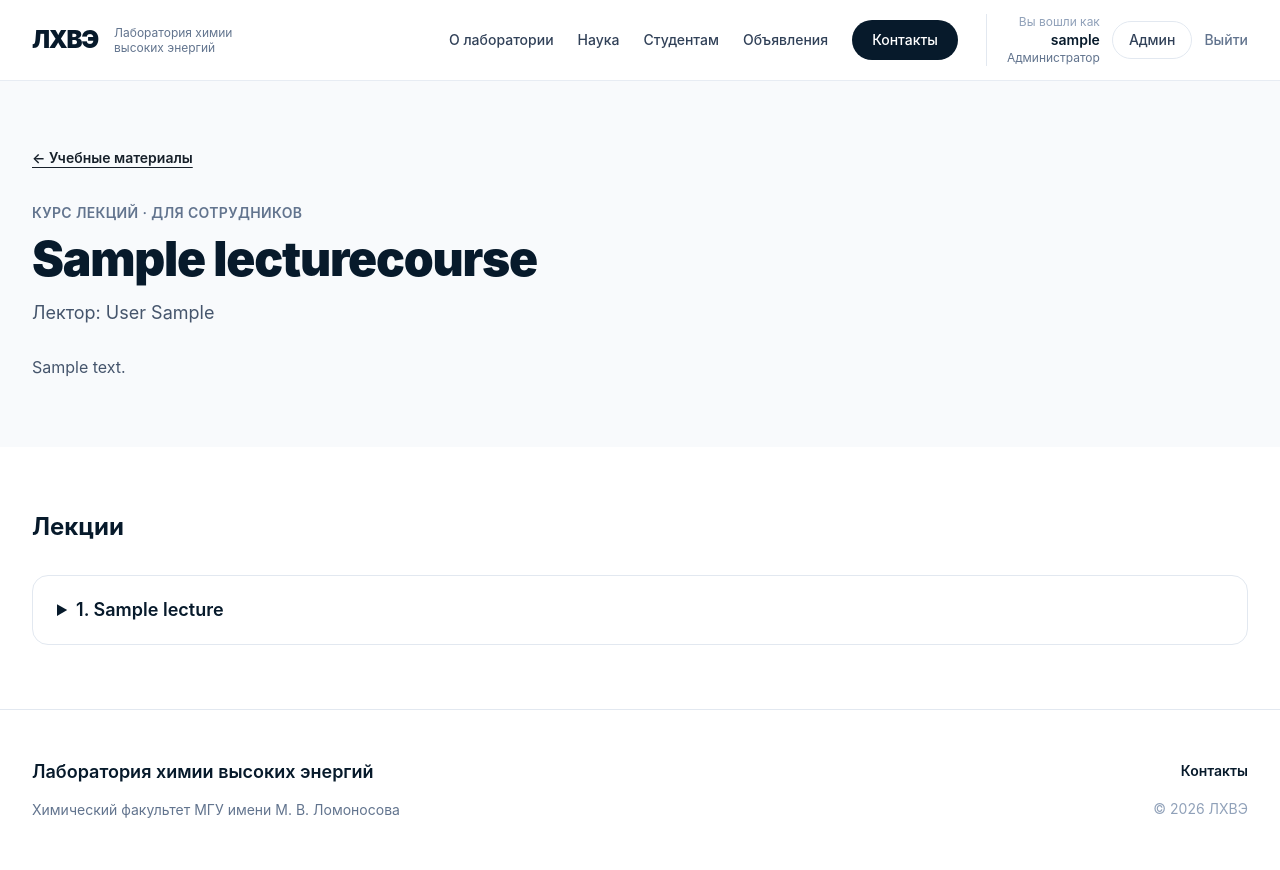
After one commit to Umiacha/LHEC, a Django app: a page that uses education/templates/education/lecture_course_detail.html in a window 1280 px wide. The commit adds this page. Run offline with Django 5.2, Linux system fonts and the light colour scheme; a user stored in the database is signed in; tables that the repository leaves empty hold one stand-in row (values such as "Sample post").

Commit message:
Add lectures pages.

```diff
--- a/core/static/core/css/main.css
+++ b/core/static/core/css/main.css
@@ -317,6 +317,9 @@
   .block {
     display: block;
   }
+  .contents {
+    display: contents;
+  }
   .flex {
     display: flex;
   }
@@ -458,6 +461,11 @@
     --tw-space-y-reverse: 0;
     margin-block-start: calc(calc(var(--spacing) * 3) * var(--tw-space-y-reverse));
     margin-block-end: calc(calc(var(--spacing) * 3) * calc(1 - var(--tw-space-y-reverse)));
+  }
+  :where(.space-y-4 > :not(:last-child)) {
+    --tw-space-y-reverse: 0;
+    margin-block-start: calc(calc(var(--spacing) * 4) * var(--tw-space-y-reverse));
+    margin-block-end: calc(calc(var(--spacing) * 4) * calc(1 - var(--tw-space-y-reverse)));
   }
   :where(.space-y-6 > :not(:last-child)) {
     --tw-space-y-reverse: 0;
@@ -629,6 +637,9 @@
   .py-4 {
     padding-block: calc(var(--spacing) * 4);
   }
+  .py-5 {
+    padding-block: calc(var(--spacing) * 5);
+  }
   .py-6 {
     padding-block: calc(var(--spacing) * 6);
   }
@@ -829,6 +840,12 @@
   }
   .no-underline {
     text-decoration-line: none;
+  }
+  .underline {
+    text-decoration-line: underline;
+  }
+  .underline-offset-4 {
+    text-underline-offset: 4px;
   }
   .shadow-lg {
     --tw-shadow: 0 10px 15px -3px var(--tw-shadow-color, rgb(0 0 0 / 0.1)), 0 4px 6px -4px var(--tw-shadow-color, rgb(0 0 0 / 0.1));
@@ -971,6 +988,9 @@
   }
   .focus-visible\:outline-offset-2:focus-visible {
     outline-offset: 2px;
+  }
+  .focus-visible\:outline-offset-4:focus-visible {
+    outline-offset: 4px;
   }
   .focus-visible\:outline-lab-950:focus-visible {
     outline-color: var(--color-lab-950);
--- a/education/models.py
+++ b/education/models.py
@@ -13,6 +13,10 @@ class LabWork(models.Model):
 
     order = models.PositiveIntegerField(default=0)
     is_published = models.BooleanField(default=True)
+
+    class Meta:
+        verbose_name = 'Лабораторная работа'
+        verbose_name_plural = 'Лабораторные работы'
 
 
 class TeachingMaterial(models.Model):
@@ -39,6 +43,8 @@ class TeachingMaterial(models.Model):
     is_published = models.BooleanField(default=True)
 
     class Meta:
+        verbose_name = 'Учебный материал'
+        verbose_name_plural = 'Учебные материалы'
         permissions = [
             ('view_internal_materials', 'Can view internal teaching materials'),
         ]
--- /dev/null
+++ b/education/templates/education/lecture_course_detail.html
@@ -0,0 +1,55 @@
+{% extends "core/base.html" %}
+
+{% block title %}{{ course.title }} — ЛХВЭ{% endblock %}
+{% block description %}Материалы курса лекций для сотрудников ЛХВЭ.{% endblock %}
+
+{% block content %}
+<section class="bg-slate-50">
+    <div class="mx-auto max-w-7xl px-6 py-16 lg:px-8">
+        <a href="{% url 'education:study_materials' %}#lecture-courses-title" class="text-sm font-semibold text-energy-600 underline underline-offset-4">← Учебные материалы</a>
+        <p class="mt-8 text-sm font-semibold uppercase tracking-wide text-slate-500">Курс лекций · Для сотрудников</p>
+        <h1 class="mt-3 text-4xl font-black tracking-tight text-lab-950 sm:text-5xl">{{ course.title }}</h1>
+        {% if course.lecturer %}<p class="mt-4 text-lg text-slate-600">Лектор: {{ course.lecturer }}</p>{% endif %}
+        {% if course.description %}<div class="mt-6 max-w-3xl whitespace-pre-line leading-8 text-slate-600">{{ course.description }}</div>{% endif %}
+    </div>
+</section>
+<section class="bg-white">
+    <div class="mx-auto max-w-7xl px-6 py-16 lg:px-8">
+        <h2 class="text-2xl font-bold text-lab-950">Лекции</h2>
+        <div class="mt-8 space-y-4">
+            {% for lecture in course.visible_lectures %}
+                <details id="lecture-{{ lecture.pk }}" class="rounded-2xl border border-slate-200 bg-white">
+                    <summary class="cursor-pointer rounded-2xl px-6 py-5 text-lg font-semibold text-lab-950 focus-visible:outline focus-visible:outline-2 focus-visible:outline-offset-4 focus-visible:outline-lab-950">{{ forloop.counter }}. {{ lecture.title }}</summary>
+                    <div class="border-t border-slate-100 px-6 py-6">
+                        <p class="text-sm text-slate-500">Запись изменена: {{ lecture.updated_at|date:"d.m.Y" }}</p>
+                        {% if lecture.note %}
+                            <div class="mt-5 rounded-xl bg-slate-50 p-5">
+                                <h3 class="font-semibold text-lab-950">Примечание лектора</h3>
+                                <div class="mt-2 whitespace-pre-line leading-7 text-slate-700">{{ lecture.note }}</div>
+                            </div>
+                        {% endif %}
+                        <h3 class="mt-6 font-semibold text-lab-950">Файлы лекции</h3>
+                        <ul class="mt-3 divide-y divide-slate-100">
+                            {% for attachment in lecture.files.all %}
+                                <li class="flex flex-col gap-3 py-4 sm:flex-row sm:items-center sm:justify-between">
+                                    <span class="min-w-0 break-words font-medium text-lab-950">{{ attachment }}</span>
+                                    <div class="flex shrink-0 flex-wrap gap-4 text-sm font-semibold">
+                                        {% if attachment.file.name|lower|slice:"-4:" == ".pdf" %}
+                                            <a href="{% url 'education:view_lecture_file' attachment.file.name %}" target="_blank" rel="noopener" class="text-energy-600 underline underline-offset-4" aria-label="Открыть {{ attachment }} в новой вкладке">Открыть PDF ↗</a>
+                                        {% endif %}
+                                        <a href="{{ attachment.file.url }}" class="text-lab-950 underline underline-offset-4" aria-label="Скачать {{ attachment }}">Скачать ↓</a>
+                                    </div>
+                                </li>
+                            {% empty %}
+                                <li class="py-4 text-slate-500">Файлы пока не добавлены.</li>
+                            {% endfor %}
+                        </ul>
+                    </div>
+                </details>
+            {% empty %}
+                <p class="rounded-2xl border border-dashed border-slate-300 p-6 text-slate-600">Лекции этого курса пока не опубликованы.</p>
+            {% endfor %}
+        </div>
+    </div>
+</section>
+{% endblock %}
--- a/education/urls.py
+++ b/education/urls.py
@@ -6,6 +6,8 @@ from . import views
 app_name = 'education'
 
 urlpatterns = [
+    path('students/study_materials/courses/<slug:slug>/', views.lecture_course_detail, name='lecture_course_detail'),
+    path('lectures/preview/<path:file_name>/', views.view_lecture_file, name='view_lecture_file'),
     path('lectures/files/<path:file_name>/', views.download_lecture_file, name='download_lecture_file'),
     path('students/', views.students, name='students',),
     path('students/study_materials/', views.study_materials, name='study_materials',),
--- a/education/views.py
+++ b/education/views.py
@@ -5,13 +5,25 @@ from django.db.models import Prefetch
 from django.core.exceptions import PermissionDenied
 from django.http import HttpRequest, HttpResponse, FileResponse, Http404
 from django.shortcuts import render, get_object_or_404
+from django.views.decorators.cache import never_cache
 
-from .models import TeachingMaterial, LabWork, LectureFile
+from .models import TeachingMaterial, LabWork, LectureFile, LectureCourse, Lecture
 from users.roles import INTERNAL_MATERIALS_PERMISSION
 
 
+@never_cache
 def download_lecture_file(request: HttpRequest, file_name: str) -> FileResponse:
     """Скачивание опубликованных лекций только сотрудниками и администраторами."""
+    return _lecture_file_response(request, file_name)
+
+
+@never_cache
+def view_lecture_file(request: HttpRequest, file_name: str) -> FileResponse:
+    """Просмотр PDF в браузере; остальные форматы скачиваются."""
+    return _lecture_file_response(request, file_name, preview=True)
+
+
+def _lecture_file_response(request, file_name, preview=False):  # TODO: а разве браузер сам не дает предпросмотр при попытке скачать PDF?.. Интересно.
     if not request.user.has_perm(INTERNAL_MATERIALS_PERMISSION):
         raise PermissionDenied
     attachment = get_object_or_404(
@@ -22,10 +34,28 @@ def download_lecture_file(request: HttpRequest, file_name: str) -> FileResponse:
         stream = attachment.file.open('rb')
     except FileNotFoundError:
         raise Http404('Файл не найден')
-    return FileResponse(
-        stream, as_attachment=True, filename=Path(attachment.file.name).name,
-        content_type='application/octet-stream',
+    inline_pdf = preview and Path(attachment.file.name).suffix.lower() == '.pdf'
+    response = FileResponse(
+        stream, as_attachment=not inline_pdf, filename=Path(attachment.file.name).name,
+        content_type='application/pdf' if inline_pdf else 'application/octet-stream',
     )
+    response['X-Content-Type-Options'] = 'nosniff'
+    return response
+
+
+@never_cache
+def lecture_course_detail(request: HttpRequest, slug: str) -> HttpResponse:
+    if not request.user.has_perm(INTERNAL_MATERIALS_PERMISSION):
+        raise PermissionDenied
+    course = get_object_or_404(
+        LectureCourse.objects.select_related('lecturer').prefetch_related(
+            Prefetch('lectures', queryset=Lecture.objects.filter(
+                is_published=True,
+            ).prefetch_related('files'), to_attr='visible_lectures'),
+        ),
+        slug=slug, is_published=True,
+    )
+    return render(request, 'education/lecture_course_detail.html', {'course': course})
 
 
 def students(request: HttpRequest) -> HttpResponse:
@@ -43,11 +73,16 @@ def study_materials(request: HttpRequest) -> HttpResponse:
         Prefetch('materials', queryset=visible_materials.order_by('order', 'pk'), to_attr='visible_materials',)
     ).order_by('order', 'pk')
     standalone_materials = visible_materials.filter(lab_work__isnull=True,).order_by('order', 'pk')
+    lecture_courses = (
+        LectureCourse.objects.filter(is_published=True).select_related('lecturer')
+        if can_view_internal else LectureCourse.objects.none()
+    )
     return render(
         request, "education/study_materials.html",
         {'lab_works': lab_works,
          'standalone_materials': standalone_materials,
-         'can_view_internal': can_view_internal},
+         'can_view_internal': can_view_internal,
+         'lecture_courses': lecture_courses},
     )
 
 
```
Also changed, not shown: education/templates/education/study_materials.html (+22 -0 lines), education/test_lecture_downloads.py (+26 -0 lines), education/test_lecture_pages.py (added, +71 -0 lines), README.md.
